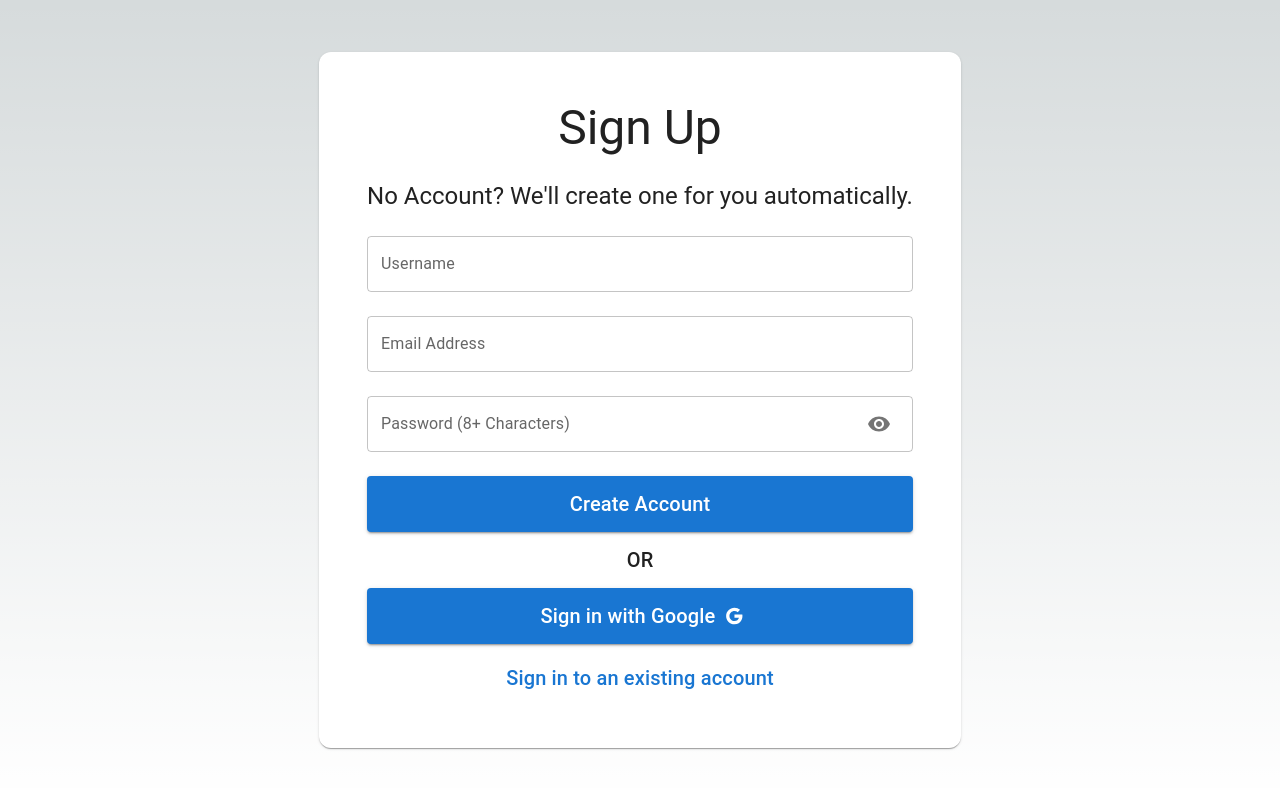
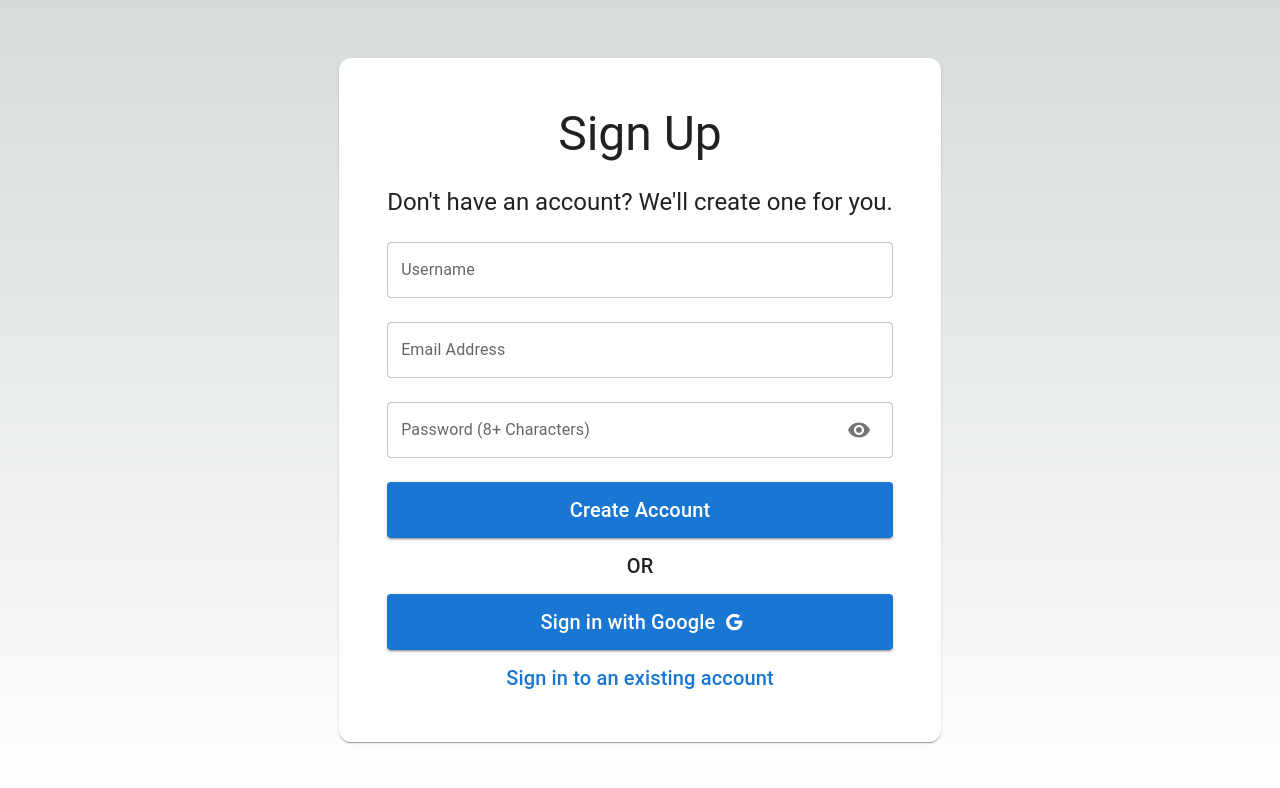
Before and after one commit to UOA-CS732-SE750-Students-2024/project-group-teal-turtles, a Next.js app in the folder frontend/: page /create-account in a window 1280 px wide. Shown: the top 788 px of the page. Built offline with nearby package versions, Linux system fonts and the light colour scheme.

Commit message:
feat: usestate setup variables

```diff
--- a/frontend/src/app/create-account/page.jsx
+++ b/frontend/src/app/create-account/page.jsx
@@ -1,25 +1,46 @@
 "use client";
 
 import { Google } from "@mui/icons-material";
-import { Stack, Typography, Card, Button, TextField, IconButton } from "@mui/material";
+import { Stack, Typography, Card, Button, TextField, IconButton, Link } from "@mui/material";
 import { Visibility, VisibilityOff } from "@mui/icons-material";
 import React, { useState } from "react";
 
 function CreateAccount() {
 	const [visible, setVisible] = useState(false);
+	const [username, setUsername] = useState("");
+	const [email, setEmail] = useState("");
+	const [password, setPassword] = useState("");
 
 	return (
 		<Stack height="100vh" justifyContent="center" alignItems="center" display="flex">
 			<Card sx={{ p: 6, borderRadius: 3 }}>
 				<Stack alignItems="center" spacing={3}>
 					<Typography variant="h3">Sign Up</Typography>
-					<Typography variant="h5">No Account? We'll create one for you automatically.</Typography>
-					<TextField fullWidth label="Username" />
-					<TextField fullWidth label="Email Address" />
+					<Typography variant="h5">Don't have an account? We'll create one for you.</Typography>
+					<TextField
+						fullWidth
+						label="Username"
+						value={username}
+						onChange={(event) => {
+							setUsername(event.target.value);
+						}}
+					/>
+					<TextField
+						fullWidth
+						label="Email Address"
+						value={email}
+						onChange={(event) => {
+							setEmail(event.target.value);
+						}}
+					/>
 					<TextField
 						fullWidth
 						label="Password (8+ Characters)"
 						type={visible ? "text" : "password"}
+						value={password}
+						onChange={(event) => {
+							setPassword(event.target.value);
+						}}
 						InputProps={{
 							endAdornment: (
 								<IconButton onClick={() => setVisible(!visible)}>
@@ -37,9 +58,9 @@ function CreateAccount() {
 						<Button fullWidth variant="contained" endIcon={<Google />} sx={{ textTransform: "none", py: 1.5 }}>
 							<Typography variant="h6">Sign in with Google</Typography>
 						</Button>
-						<Button fullWidth href="/login" sx={{ textTransform: "none" }}>
+						<Link href="/login" underline="hover">
 							<Typography variant="h6">Sign in to an existing account</Typography>
-						</Button>
+						</Link>
 					</Stack>
 				</Stack>
 			</Card>
```
Also changed, not shown: frontend/src/app/login/page.jsx (+18 -5 lines).
